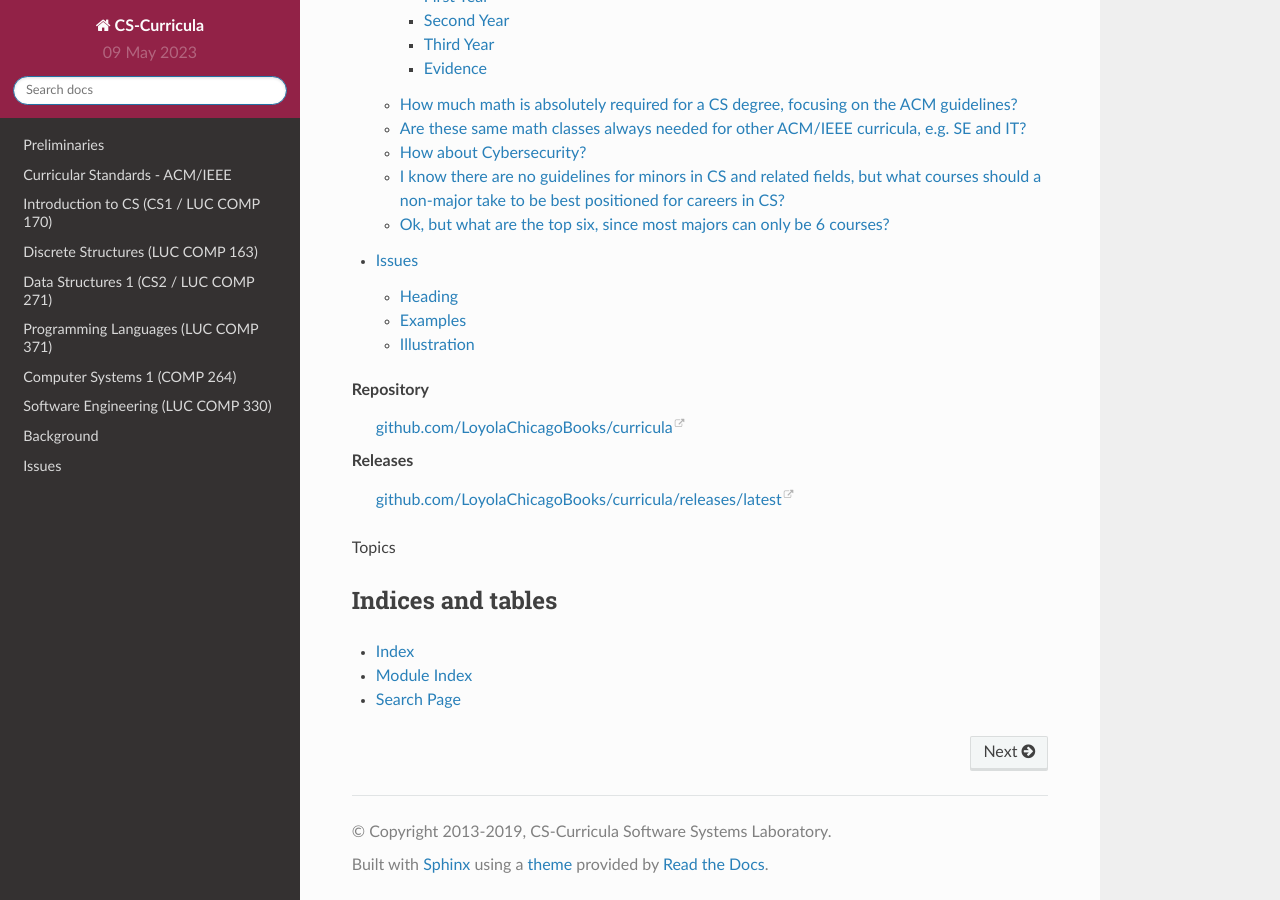
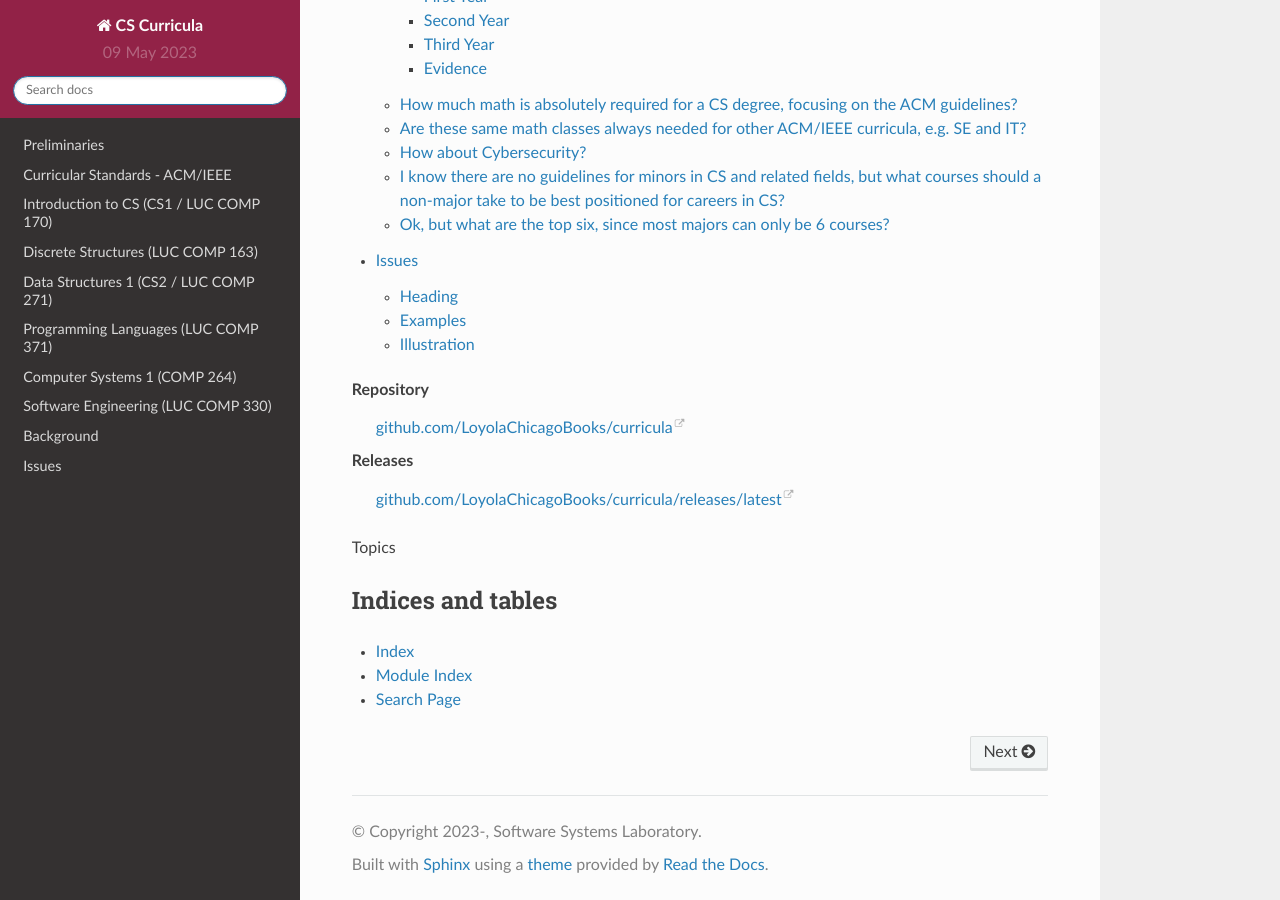
Before and after one commit to LoyolaChicagoBooks/curricula, a Sphinx documentation site: the page built from source/index.rst, in a window 1280 px wide and 900 px high, scrolled down 1668 px. Built offline with Sphinx 7.4.7 and the Read the Docs theme 2.0.0, drawn with Linux system fonts in a browser that asks for light colours.

Commit message:
updates to Sphinx config

```diff
--- a/source/conf.py
+++ b/source/conf.py
@@ -27,7 +27,7 @@ from datetime import date
 
 # Add any Sphinx extension module names here, as strings. They can be extensions
 # coming with Sphinx (named 'sphinx.ext.*') or your custom ones.
-extensions = ['sphinx.ext.todo', 'sphinx.ext.mathjax']
+extensions = ['sphinx.ext.todo', 'sphinx.ext.mathjax', 'sphinx.ext.todo']
 
 # Add any paths that contain templates here, relative to this directory.
 templates_path = ['_templates']
@@ -42,8 +42,8 @@ source_suffix = '.rst'
 master_doc = 'index'
 
 # General information about the project.
-project = u'CS-Curricula'
-copyright = u'2013-2019, CS-Curricula Software Systems Laboratory'
+project = u'CS Curricula'
+copyright = u'2023-, Software Systems Laboratory'
 
 # The version info for the project you're documenting, acts as replacement for
 # |version| and |release|, also used in various other places throughout the
@@ -199,7 +199,7 @@ html_static_path = ['_static']
 #html_file_suffix = None
 
 # Output file base name for HTML help builder.
-htmlhelp_basename = 'CS-Curriculadoc'
+htmlhelp_basename = 'CS-Curricula-doc'
 
 
 # -- Options for LaTeX output --------------------------------------------------
@@ -218,8 +218,8 @@ latex_elements = {
 # Grouping the document tree into LaTeX files. List of tuples
 # (source start file, target name, title, author, documentclass [howto/manual]).
 latex_documents = [
-  ('index', 'CS-Curricula.tex', u'CS-Curricula Documentation',
-   u'CS-Curricula Software Systems Laboratory', 'manual'),
+  ('index', 'CS-Curricula.tex', u'CS Curricula at Loyola University Chicago',
+   u'CS Curricula, Software Systems Laboratory', 'manual'),
 ]
 
 # The name of an image file (relative to this directory) to place at the top of
@@ -248,8 +248,8 @@ latex_documents = [
 # One entry per manual page. List of tuples
 # (source start file, name, description, authors, manual section).
 man_pages = [
-    ('index', 'cs-curriculum', u'CS-Curricula Documentation',
-     [u'CS-Curricula Software Systems Laboratory'], 1)
+    ('index', 'cs-curriculum', u'CS Curricula at Loyola University Chicago',
+     [u'Software Systems Laboratory'], 1)
 ]
 
 # If true, show URL addresses after external links.
@@ -262,8 +262,8 @@ man_pages = [
 # (source start file, target name, title, author,
 #  dir menu entry, description, category)
 texinfo_documents = [
-  ('index', 'CS-Curricula', u'CS-Curricula Documentation',
-   u'CS-Curricula Software Systems Laboratory', 'CS-Curricula', 'One line description of project.',
+  ('index', 'CS-Curricula', u'CS Curricula at Loyola University Chicago',
+   u'CS Curricula at Loyola University CHicago', 'CS-Curricula', 'One line description of project.',
    'Miscellaneous'),
 ]
 
@@ -281,9 +281,9 @@ texinfo_documents = [
 
 # Bibliographic Dublin Core info.
 epub_title = u'CS-Curricula'
-epub_author = u'CS-Curricula Software Systems Laboratory'
-epub_publisher = u'CS-Curricula Software Systems Laboratory'
-epub_copyright = u'2013, CS-Curricula Software Systems Laboratory'
+epub_author = u'Software Systems Laboratory'
+epub_publisher = u' Software Systems Laboratory'
+epub_copyright = u'2023, Software Systems Laboratory'
 
 # The language of the text. It defaults to the language option
 # or en if the language is not set.
```
